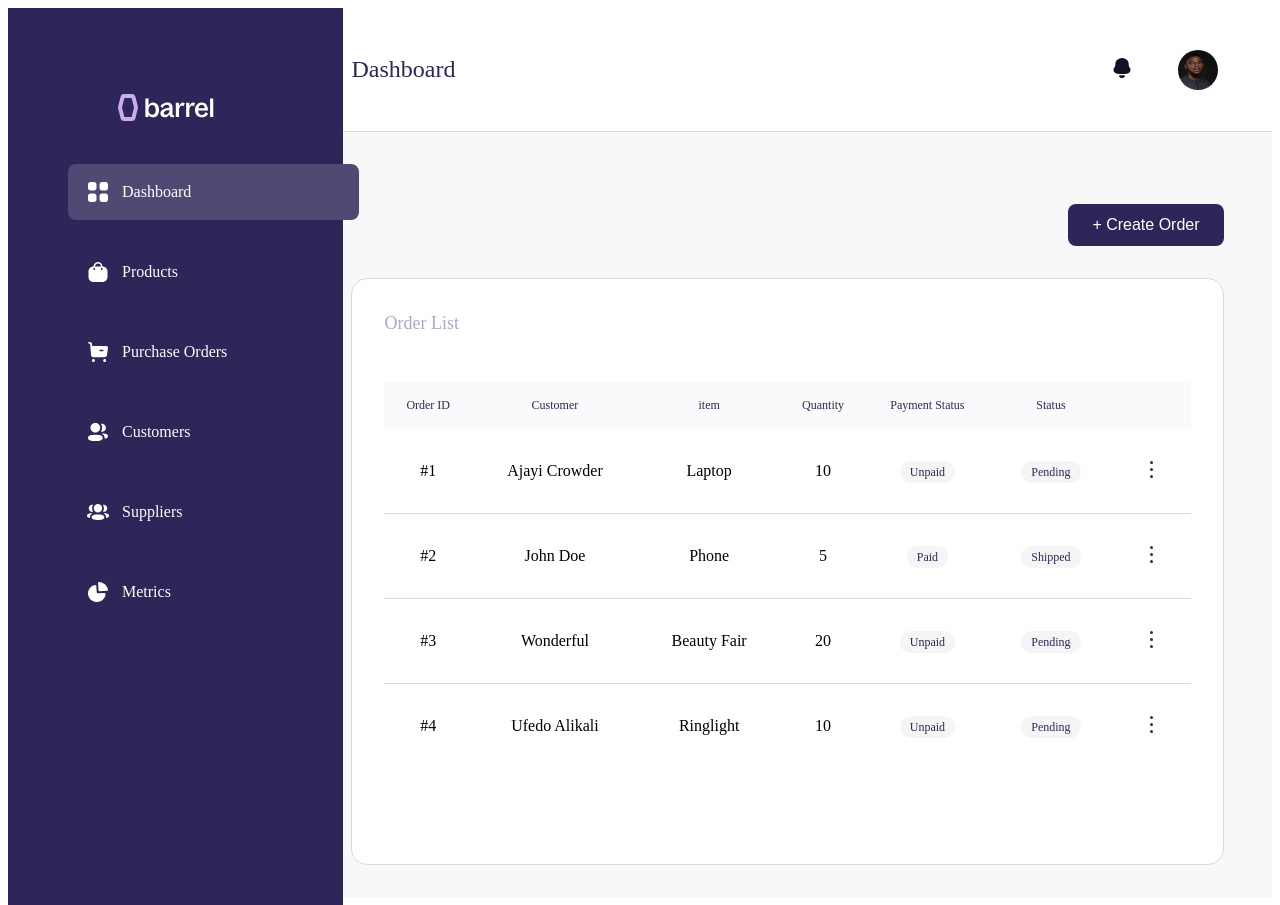
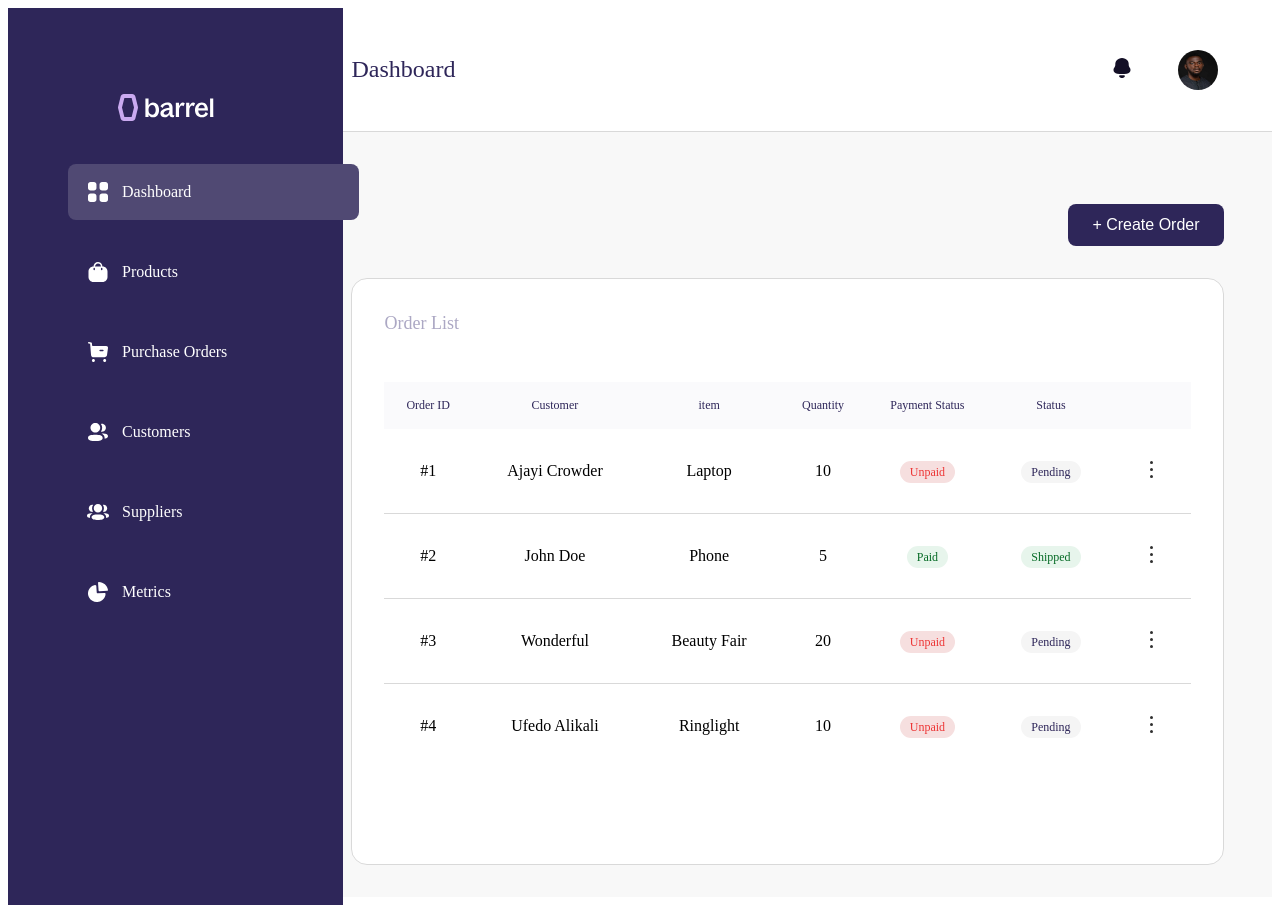
Before and after one commit to Ojay-dev/barrel-procurement-app, a Next.js app: page / in a window 1280 px wide. Built offline with nearby package versions, Linux system fonts and the light colour scheme.

Commit message:
(fix): update status tag color

```diff
--- a/components/OrderList/OrderList.style.js
+++ b/components/OrderList/OrderList.style.js
@@ -1,5 +1,4 @@
-import styled from "styled-components";
-import css from "styled-jsx/css";
+import styled, { css } from "styled-components";
 
 export const OrderListContainer = styled.div`
   background-color: #fff;
@@ -74,6 +73,26 @@ export const StatusTag = styled.span`
   font-size: 0.75rem;
   font-weight: 500;
   text-transform: capitalize;
+
+  ${({ $status }) => {
+    switch ($status) {
+      case "unpaid":
+        return css`
+          background-color: #f6dfdf;
+          color: #ed3636;
+        `;
+
+      case "shipped":
+      case "paid":
+        return css`
+          background-color: #e7f5ec;
+          color: #066b26;
+        `;
+
+      default:
+        break;
+    }
+  }}
 `;
 
 export const HamburgerMenu = styled.div`
--- a/components/OrderList/index.js
+++ b/components/OrderList/index.js
@@ -94,10 +94,10 @@ const OrderList = () => {
                   <td>{order.item}</td>
                   <td>{order.quantity}</td>
                   <td>
-                    <StatusTag>{order.paymentStatus}</StatusTag>
+                    <StatusTag $status={order.paymentStatus}>{order.paymentStatus}</StatusTag>
                   </td>
                   <td>
-                    <StatusTag>{order.status}</StatusTag>
+                    <StatusTag $status={order.status}>{order.status}</StatusTag>
                   </td>
                   <td>
                     <button onClick={() => toggleMenu(order.id)}>
```
